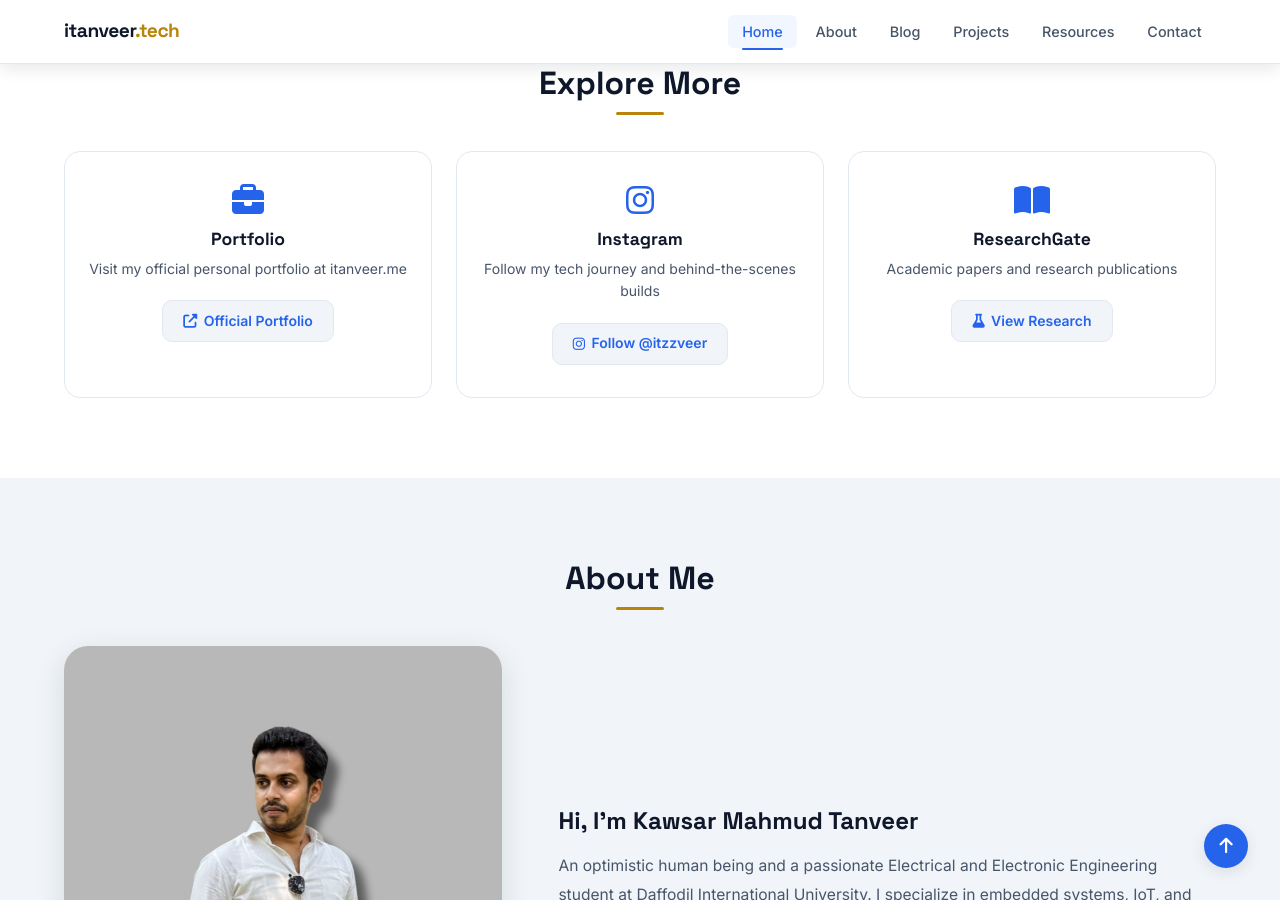
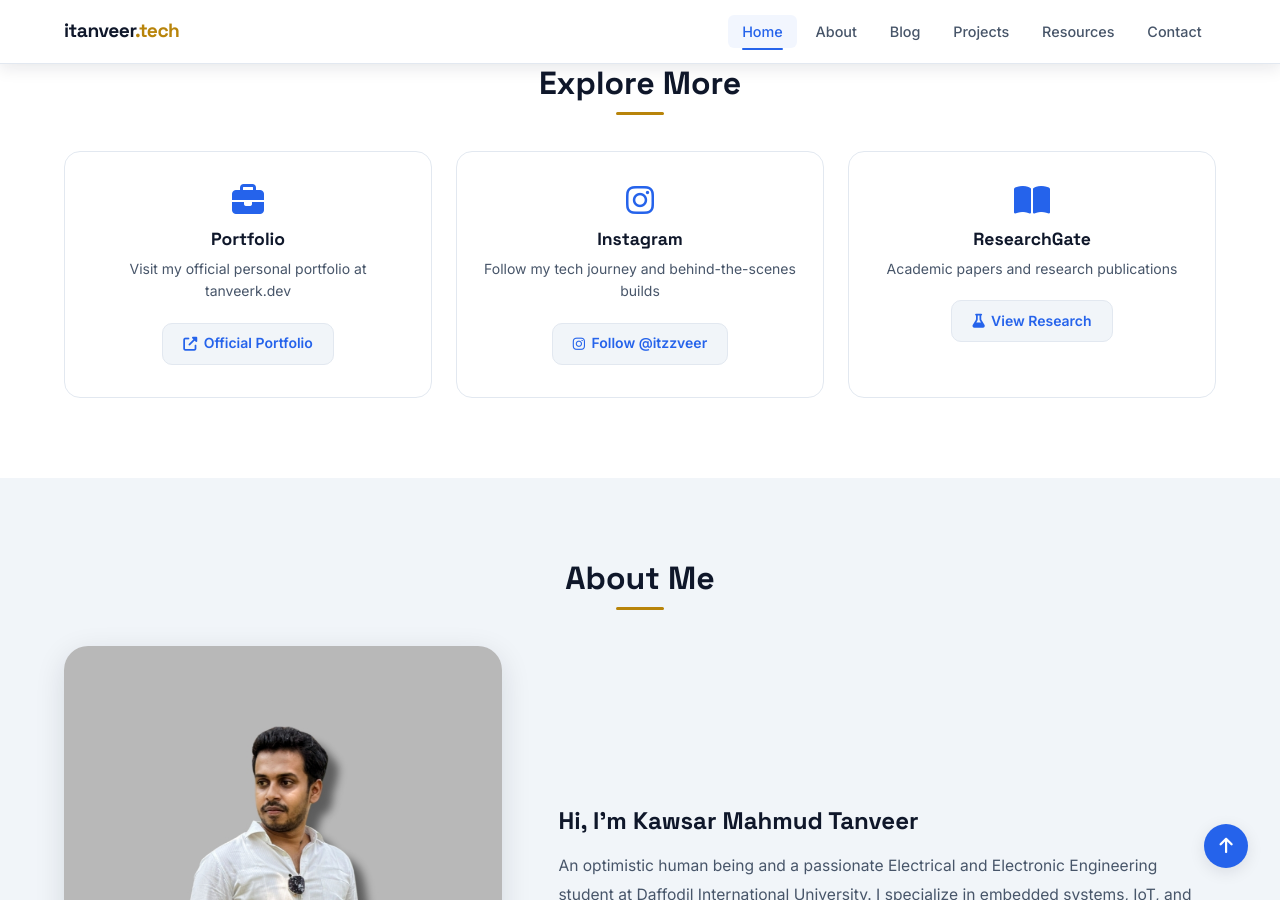
Before and after one commit to KMTanVeer/itanveer-tech-portfolio, a Jekyll site: the page index.html, which Jekyll copies as it is, in a window 1280 px wide and 900 px high, scrolled down 2099 px. Built offline with Jekyll 4.4.1, drawn with Linux system fonts in a browser that asks for light colours; some of the changed text lies outside the part shown.

Commit message:
Update portfolio links to tanveerk.dev

```diff
--- a/index.html
+++ b/index.html
@@ -26,7 +26,7 @@
   <meta name="twitter:description" content="Welcome to Tanveer's Tech Hub — Exploring Embedded Systems, IoT, Smart Grid Innovations.">
   <meta name="twitter:image" content="https://itanveer.tech/assets/img/about.png">
 
-  <link rel="author" href="https://itanveer.me/">
+  <link rel="author" href="https://tanveerk.dev/">
 
   <link rel="icon" type="image/x-icon" href="/favicon.ico">
   <link rel="icon" type="image/png" sizes="32x32" href="/favicon.png">
@@ -52,7 +52,7 @@
     "publisher": {
       "@type": "Person",
       "name": "Kawsar Mahmud Tanveer Khan",
-      "url": "https://itanveer.me"
+      "url": "https://tanveerk.dev"
     }
   }
   </script>
@@ -110,7 +110,7 @@
           <a href="https://www.linkedin.com/in/KawsarTanveer" class="home__social-icon" title="LinkedIn" target="_blank" rel="noopener noreferrer"><i class="fab fa-linkedin-in"></i></a>
           <a href="https://github.com/KMTanVeer" class="home__social-icon" title="GitHub" target="_blank" rel="noopener noreferrer"><i class="fab fa-github"></i></a>
           <a href="https://www.instagram.com/itzzveer/" class="home__social-icon" title="Instagram" target="_blank" rel="noopener noreferrer"><i class="fab fa-instagram"></i></a>
-          <a href="https://itanveer.me" class="home__social-icon" title="Portfolio" target="_blank" rel="author"><i class="fas fa-briefcase"></i></a>
+          <a href="https://tanveerk.dev" class="home__social-icon" title="Portfolio" target="_blank" rel="author"><i class="fas fa-briefcase"></i></a>
         </div>
       </div>
 
@@ -235,8 +235,8 @@
           <div class="link-card fade-in">
             <i class="fas fa-briefcase link-card__icon"></i>
             <h3 class="link-card__title">Portfolio</h3>
-            <p class="link-card__description">Visit my official personal portfolio at itanveer.me</p>
-            <a href="https://itanveer.me" class="link-card__btn" target="_blank" rel="author"><i class="fas fa-external-link-alt"></i> Official Portfolio</a>
+            <p class="link-card__description">Visit my official personal portfolio at tanveerk.dev</p>
+            <a href="https://tanveerk.dev" class="link-card__btn" target="_blank" rel="author"><i class="fas fa-external-link-alt"></i> Official Portfolio</a>
           </div>
           <div class="link-card fade-in">
             <i class="fab fa-instagram link-card__icon"></i>
@@ -288,10 +288,10 @@
         <a href="https://www.linkedin.com/in/KawsarTanveer" class="footer__link" aria-label="LinkedIn" rel="noopener noreferrer" target="_blank"><i class="fab fa-linkedin-in"></i></a>
         <a href="https://github.com/KMTanVeer" class="footer__link" aria-label="GitHub" rel="noopener noreferrer" target="_blank"><i class="fab fa-github"></i></a>
         <a href="https://x.com/itzzveer" class="footer__link" aria-label="Twitter/X" rel="noopener noreferrer" target="_blank"><i class="fab fa-x-twitter"></i></a>
-        <a href="https://itanveer.me" class="footer__link" aria-label="Portfolio" rel="author" target="_blank"><i class="fas fa-globe"></i></a>
+        <a href="https://tanveerk.dev" class="footer__link" aria-label="Portfolio" rel="author" target="_blank"><i class="fas fa-globe"></i></a>
       </div>
       <p class="footer__copyright">
-        &copy; 2026 itanveer.tech &nbsp;&bull;&nbsp; by <a href="https://itanveer.me/" rel="author">itanveer.me</a>
+        &copy; 2026 itanveer.tech &nbsp;&bull;&nbsp; by <a href="https://tanveerk.dev/" rel="author">tanveerk.dev</a>
       </p>
     </div>
   </footer>
```
